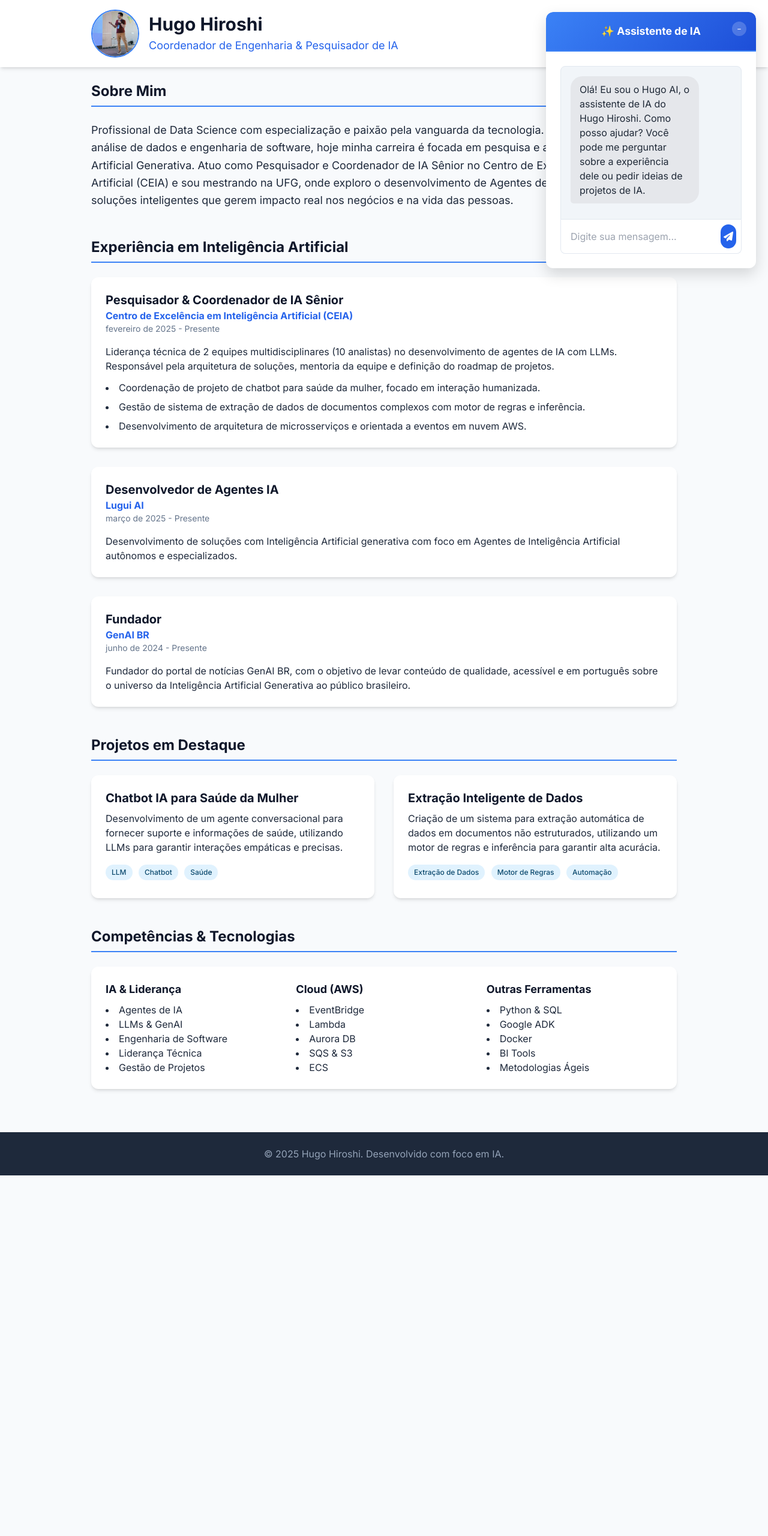
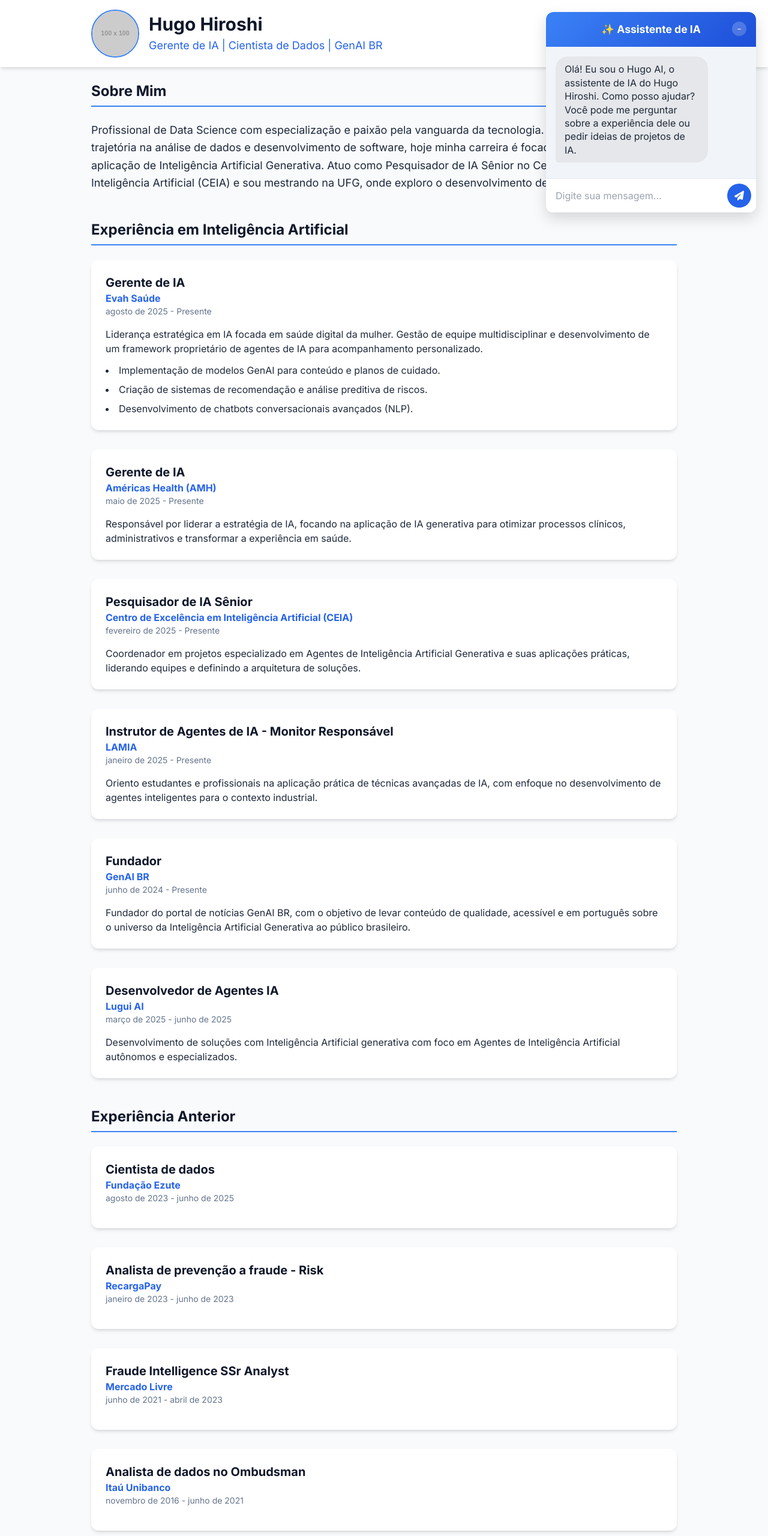
Before and after one commit to hugohiroshi92/curriculo.ai, a plain HTML site: page index.html in a window 1280 px wide. Shown: the top 2560 px of the page at 60% size. Before the commit the page ends 1959 px from the top, so only its background shows below. Drawn offline with nearby package versions, Linux system fonts and the light colour scheme; placeholder pictures from the web are drawn by us.

Commit message:
Update index.html

```diff
--- a/index.html
+++ b/index.html
@@ -3,7 +3,7 @@
 <head>
     <meta charset="UTF-8">
     <meta name="viewport" content="width=device-width, initial-scale=1.0">
-    <title>Hugo Hiroshi - Coordenador de Engenharia de IA</title>
+    <title>Hugo Hiroshi - Gerente de IA | Cientista de Dados</title>
     <script src="https://cdn.tailwindcss.com"></script>
     <link rel="stylesheet" href="https://cdnjs.cloudflare.com/ajax/libs/font-awesome/6.4.0/css/all.min.css">
     <link rel="preconnect" href="https://fonts.googleapis.com">
@@ -115,7 +115,10 @@
         }
 
         /* Responsividade para telas menores */
-        @media (max-width: 768px) {
+        @media (max-width: 1024px) {
+             main {
+                margin-right: 0 !important;
+            }
             #ai-assistant {
                 position: fixed;
                 top: auto;
@@ -124,10 +127,6 @@
                 left: 20px;
                 width: auto;
                 max-height: 400px;
-            }
-
-            main {
-                margin-right: 0 !important;
             }
         }
 
@@ -162,6 +161,7 @@
             padding: 10px 15px;
             border-radius: 20px;
             margin-bottom: 10px;
+            line-height: 1.4;
         }
         .user-bubble {
             background-color: #3b82f6;
@@ -202,10 +202,10 @@
         <div class="container mx-auto max-w-5xl px-6 py-4">
             <div class="flex flex-col sm:flex-row items-center justify-between">
                 <div class="flex items-center space-x-4">
-                    <img src="1749540947841.jpeg" alt="Foto de Hugo Hiroshi" class="w-16 h-16 sm:w-20 sm:h-20 rounded-full border-2 border-blue-500 object-cover">
+                    <img src="https://placehold.co/100x100/3b82f6/ffffff?text=HH" alt="Foto de Hugo Hiroshi" class="w-16 h-16 sm:w-20 sm:h-20 rounded-full border-2 border-blue-500 object-cover">
                     <div class="text-center sm:text-left">
                         <h1 class="text-2xl sm:text-3xl font-bold text-slate-900 dark:text-white">Hugo Hiroshi</h1>
-                        <p class="text-md sm:text-lg text-blue-600 dark:text-blue-400 mt-1">Coordenador de Engenharia & Pesquisador de IA</p>
+                        <p class="text-md sm:text-lg text-blue-600 dark:text-blue-400 mt-1">Gerente de IA | Cientista de Dados | GenAI BR</p>
                     </div>
                 </div>
                 <div class="flex items-center space-x-4 text-2xl mt-4 sm:mt-0">
@@ -229,51 +229,68 @@
         <section id="sobre" class="mb-12">
             <h2 class="text-2xl font-bold section-title text-slate-900 dark:text-slate-100">Sobre Mim</h2>
             <p class="text-lg leading-relaxed text-slate-800 dark:text-slate-300">
-                Profissional de Data Science com especialização e paixão pela vanguarda da tecnologia. Com sólida trajetória em análise de dados e engenharia de software, hoje minha carreira é focada em pesquisa e aplicação de Inteligência Artificial Generativa. Atuo como Pesquisador e Coordenador de IA Sênior no Centro de Excelência em Inteligência Artificial (CEIA) e sou mestrando na UFG, onde exploro o desenvolvimento de Agentes de IA. Meu objetivo é criar soluções inteligentes que gerem impacto real nos negócios e na vida das pessoas.
+                Profissional de Data Science com especialização e paixão pela vanguarda da tecnologia. Com uma sólida trajetória na análise de dados e desenvolvimento de software, hoje minha carreira é focada em pesquisa e aplicação de Inteligência Artificial Generativa. Atuo como Pesquisador de IA Sênior no Centro de Excelência em Inteligência Artificial (CEIA) e sou mestrando na UFG, onde exploro o desenvolvimento de Agentes de IA.
             </p>
         </section>
 
         <!-- Gemini AI Chat Section -->
-        <section id="ai-assistant">
-            <h2 class="text-2xl font-bold section-title text-slate-900 dark:text-slate-100">✨ Assistente de IA</h2>
+        <aside id="ai-assistant">
+            <h2 class="font-bold">✨ Assistente de IA</h2>
             <button id="chat-toggle" title="Minimizar/Expandir Chat">−</button>
-            <div class="card p-6">
-                <div id="chat-window" class="border border-slate-200 dark:border-slate-600 rounded-t-lg p-4 flex flex-col space-y-2 bg-slate-100 dark:bg-slate-800">
-                    <!-- Mensagens do chat aparecerão aqui -->
+            <div class="card p-0 sm:p-0">
+                <div id="chat-window" class="border-b border-slate-200 dark:border-slate-600 p-4 flex flex-col space-y-2 bg-slate-100 dark:bg-slate-800">
+                    <!-- Chat messages will appear here -->
                      <div class="chat-bubble ai-bubble">Olá! Eu sou o Hugo AI, o assistente de IA do Hugo Hiroshi. Como posso ajudar? Você pode me perguntar sobre a experiência dele ou pedir ideias de projetos de IA.</div>
                 </div>
-                <div class="border border-t-0 border-slate-200 dark:border-slate-600 rounded-b-lg p-2 flex items-center bg-white dark:bg-slate-900">
+                <div class="p-2 flex items-center bg-white dark:bg-slate-900">
                     <input type="text" id="chat-input" class="flex-grow bg-transparent border-none focus:ring-0 p-2 text-slate-900 dark:text-white" placeholder="Digite sua mensagem...">
                     <button id="chat-send" class="ml-2 bg-blue-600 text-white rounded-full w-10 h-10 flex items-center justify-center hover:bg-blue-700 transition-colors disabled:bg-slate-400">
                         <i class="fas fa-paper-plane"></i>
                     </button>
                 </div>
             </div>
-        </section>
+        </aside>
 
         <!-- Experience Section -->
         <section id="experiencia" class="mb-12">
             <h2 class="text-2xl font-bold section-title text-slate-900 dark:text-slate-100">Experiência em Inteligência Artificial</h2>
             <div class="space-y-8">
-                <!-- CEIA -->
+
+                <!-- Evah Saúde -->
                 <div class="card p-6">
-                    <h3 class="text-xl font-bold text-slate-900 dark:text-white">Pesquisador & Coordenador de IA Sênior</h3>
-                    <p class="font-semibold text-blue-600 dark:text-blue-400">Centro de Excelência em Inteligência Artificial (CEIA)</p>
-                    <p class="text-sm text-slate-500 dark:text-slate-400 mb-4">fevereiro de 2025 - Presente</p>
-                    <p class="mb-3 text-slate-800 dark:text-slate-300">Liderança técnica de 2 equipes multidisciplinares (10 analistas) no desenvolvimento de agentes de IA com LLMs. Responsável pela arquitetura de soluções, mentoria da equipe e definição do roadmap de projetos.</p>
+                    <h3 class="text-xl font-bold text-slate-900 dark:text-white">Gerente de IA</h3>
+                    <p class="font-semibold text-blue-600 dark:text-blue-400">Evah Saúde</p>
+                    <p class="text-sm text-slate-500 dark:text-slate-400 mb-4">agosto de 2025 - Presente</p>
+                    <p class="mb-3 text-slate-800 dark:text-slate-300">Liderança estratégica em IA focada em saúde digital da mulher. Gestão de equipe multidisciplinar e desenvolvimento de um framework proprietário de agentes de IA para acompanhamento personalizado.</p>
                     <ul class="list-disc list-inside space-y-2 text-slate-800 dark:text-slate-300">
-                        <li>Coordenação de projeto de chatbot para saúde da mulher, focado em interação humanizada.</li>
-                        <li>Gestão de sistema de extração de dados de documentos complexos com motor de regras e inferência.</li>
-                        <li>Desenvolvimento de arquitetura de microsserviços e orientada a eventos em nuvem AWS.</li>
+                        <li>Implementação de modelos GenAI para conteúdo e planos de cuidado.</li>
+                        <li>Criação de sistemas de recomendação e análise preditiva de riscos.</li>
+                        <li>Desenvolvimento de chatbots conversacionais avançados (NLP).</li>
                     </ul>
                 </div>
 
-                <!-- Lugui AI -->
+                <!-- Américas Health (AMH) -->
                 <div class="card p-6">
-                    <h3 class="text-xl font-bold text-slate-900 dark:text-white">Desenvolvedor de Agentes IA</h3>
-                    <p class="font-semibold text-blue-600 dark:text-blue-400">Lugui AI</p>
-                    <p class="text-sm text-slate-500 dark:text-slate-400 mb-4">março de 2025 - Presente</p>
-                    <p class="text-slate-800 dark:text-slate-300">Desenvolvimento de soluções com Inteligência Artificial generativa com foco em Agentes de Inteligência Artificial autônomos e especializados.</p>
+                    <h3 class="text-xl font-bold text-slate-900 dark:text-white">Gerente de IA</h3>
+                    <p class="font-semibold text-blue-600 dark:text-blue-400">Américas Health (AMH)</p>
+                    <p class="text-sm text-slate-500 dark:text-slate-400 mb-4">maio de 2025 - Presente</p>
+                    <p class="text-slate-800 dark:text-slate-300">Responsável por liderar a estratégia de IA, focando na aplicação de IA generativa para otimizar processos clínicos, administrativos e transformar a experiência em saúde.</p>
+                </div>
+
+                <!-- CEIA -->
+                <div class="card p-6">
+                    <h3 class="text-xl font-bold text-slate-900 dark:text-white">Pesquisador de IA Sênior</h3>
+                    <p class="font-semibold text-blue-600 dark:text-blue-400">Centro de Excelência em Inteligência Artificial (CEIA)</p>
+                    <p class="text-sm text-slate-500 dark:text-slate-400 mb-4">fevereiro de 2025 - Presente</p>
+                    <p class="text-slate-800 dark:text-slate-300">Coordenador em projetos especializado em Agentes de Inteligência Artificial Generativa e suas aplicações práticas, liderando equipes e definindo a arquitetura de soluções.</p>
+                </div>
+
+                <!-- LAMIA -->
+                <div class="card p-6">
+                    <h3 class="text-xl font-bold text-slate-900 dark:text-white">Instrutor de Agentes de IA - Monitor Responsável</h3>
+                    <p class="font-semibold text-blue-600 dark:text-blue-400">LAMIA</p>
+                    <p class="text-sm text-slate-500 dark:text-slate-400 mb-4">janeiro de 2025 - Presente</p>
+                    <p class="text-slate-800 dark:text-slate-300">Oriento estudantes e profissionais na aplicação prática de técnicas avançadas de IA, com enfoque no desenvolvimento de agentes inteligentes para o contexto industrial.</p>
                 </div>
 
                 <!-- GenAI BR -->
@@ -282,6 +299,41 @@
                     <p class="font-semibold text-blue-600 dark:text-blue-400">GenAI BR</p>
                     <p class="text-sm text-slate-500 dark:text-slate-400 mb-4">junho de 2024 - Presente</p>
                     <p class="text-slate-800 dark:text-slate-300">Fundador do portal de notícias GenAI BR, com o objetivo de levar conteúdo de qualidade, acessível e em português sobre o universo da Inteligência Artificial Generativa ao público brasileiro.</p>
+                </div>
+
+                 <!-- Lugui AI -->
+                <div class="card p-6">
+                    <h3 class="text-xl font-bold text-slate-900 dark:text-white">Desenvolvedor de Agentes IA</h3>
+                    <p class="font-semibold text-blue-600 dark:text-blue-400">Lugui AI</p>
+                    <p class="text-sm text-slate-500 dark:text-slate-400 mb-4">março de 2025 - junho de 2025</p>
+                    <p class="text-slate-800 dark:text-slate-300">Desenvolvimento de soluções com Inteligência Artificial generativa com foco em Agentes de Inteligência Artificial autônomos e especializados.</p>
+                </div>
+            </div>
+        </section>
+
+        <!-- Previous Experience Section -->
+        <section id="experiencia_anterior" class="mb-12">
+            <h2 class="text-2xl font-bold section-title text-slate-900 dark:text-slate-100">Experiência Anterior</h2>
+            <div class="space-y-8">
+                 <div class="card p-6">
+                    <h3 class="text-xl font-bold text-slate-900 dark:text-white">Cientista de dados</h3>
+                    <p class="font-semibold text-blue-600 dark:text-blue-400">Fundação Ezute</p>
+                    <p class="text-sm text-slate-500 dark:text-slate-400 mb-4">agosto de 2023 - junho de 2025</p>
+                </div>
+                 <div class="card p-6">
+                    <h3 class="text-xl font-bold text-slate-900 dark:text-white">Analista de prevenção a fraude - Risk</h3>
+                    <p class="font-semibold text-blue-600 dark:text-blue-400">RecargaPay</p>
+                    <p class="text-sm text-slate-500 dark:text-slate-400 mb-4">janeiro de 2023 - junho de 2023</p>
+                </div>
+                <div class="card p-6">
+                    <h3 class="text-xl font-bold text-slate-900 dark:text-white">Fraude Intelligence SSr Analyst</h3>
+                    <p class="font-semibold text-blue-600 dark:text-blue-400">Mercado Livre</p>
+                    <p class="text-sm text-slate-500 dark:text-slate-400 mb-4">junho de 2021 - abril de 2023</p>
+                </div>
+                <div class="card p-6">
+                    <h3 class="text-xl font-bold text-slate-900 dark:text-white">Analista de dados no Ombudsman</h3>
+                    <p class="font-semibold text-blue-600 dark:text-blue-400">Itaú Unibanco</p>
+                    <p class="text-sm text-slate-500 dark:text-slate-400 mb-4">novembro de 2016 - junho de 2021</p>
                 </div>
             </div>
         </section>
@@ -297,6 +349,7 @@
                         <span class="tag">LLM</span>
                         <span class="tag">Chatbot</span>
                         <span class="tag">Saúde</span>
+                        <span class="tag">GenAI</span>
                     </div>
                 </div>
                 <div class="card p-6">
@@ -312,7 +365,7 @@
         </section>
 
         <!-- Skills Section -->
-        <section id="competencias">
+        <section id="competencias" class="mb-12">
             <h2 class="text-2xl font-bold section-title text-slate-900 dark:text-slate-100">Competências & Tecnologias</h2>
             <div class="card p-6">
                 <div class="grid grid-cols-1 sm:grid-cols-2 md:grid-cols-3 gap-6">
@@ -329,11 +382,10 @@
                     <div>
                         <h4 class="font-bold text-lg mb-2 text-slate-900 dark:text-white">Cloud (AWS)</h4>
                         <ul class="list-disc list-inside text-slate-800 dark:text-slate-300">
-                            <li>EventBridge</li>
-                            <li>Lambda</li>
-                            <li>Aurora DB</li>
-                            <li>SQS & S3</li>
-                            <li>ECS</li>
+                            <li>EventBridge & Lambda</li>
+                            <li>Aurora DB & S3</li>
+                            <li>SQS & ECS</li>
+                            <li>Arquitetura de Microsserviços</li>
                         </ul>
                     </div>
                     <div>
@@ -349,6 +401,26 @@
                 </div>
             </div>
         </section>
+
+         <!-- Education Section -->
+        <section id="formacao" class="mb-12">
+            <h2 class="text-2xl font-bold section-title text-slate-900 dark:text-slate-100">Formação Acadêmica</h2>
+            <div class="card p-6">
+                 <div class="space-y-4">
+                     <div>
+                        <h3 class="text-lg font-bold text-slate-900 dark:text-white">MBA em Data Science e Analytics</h3>
+                        <p class="font-semibold text-blue-600 dark:text-blue-400">MBA USP/Esalq</p>
+                        <p class="text-sm text-slate-500 dark:text-slate-400">abril de 2023 - janeiro de 2025</p>
+                    </div>
+                     <div>
+                        <h3 class="text-lg font-bold text-slate-900 dark:text-white">Big Data</h3>
+                        <p class="font-semibold text-blue-600 dark:text-blue-400">Laureate International Universities</p>
+                        <p class="text-sm text-slate-500 dark:text-slate-400">2019 - 2021</p>
+                    </div>
+                 </div>
+            </div>
+        </section>
+
     </main>
 
     <!-- Footer -->
@@ -394,9 +466,6 @@
 
         const systemPrompt = `You are Hugo AI, the professional AI assistant of Hugo Hiroshi. You are an expert in Generative AI, LLM Agents, AWS (EventBridge, Lambda, Aurora DB, SQS, S3, ECS), Python, SQL, and project leadership. You have all the information from Hugo's resume. Your goal is to answer questions in Portuguese about Hugo's experience, skills, and projects. You can also generate innovative AI project ideas in Portuguese if a user asks for one related to a specific industry. Be professional, helpful, and insightful. Base your answers on the provided resume. If you don't know something, state that you'd need to check with the 'human' Hugo. Here is the resume information to base your answers on: ${resumeText}`;
 
-        chatHistory.push({ role: "system", parts: [{ text: systemPrompt }] });
-
-
         async function sendMessage() {
             const userMessage = chatInput.value.trim();
             if (!userMessage) return;
@@ -414,21 +483,15 @@
 
             try {
                 // Configuração da chamada para a API do Gemini
-                const apiKey = "GEMINI_API_KEY_PLACEHOLDER"; // A chave será injetada pelo GitHub Actions
-                const apiUrl = `https://generativelanguage.googleapis.com/v1beta/models/gemini-2.5-flash-preview-05-20:generateContent?key=${apiKey}`;
+                const apiKey = "";
+                const apiUrl = `https://generativelanguage.googleapis.com/v1beta/models/gemini-2.5-flash-preview-09-2025:generateContent?key=${apiKey}`;
 
                 const payload = {
-                    contents: chatHistory.map(item => ({
-                        role: item.role === 'system' ? 'user' : item.role, // API não tem role 'system', então mapeamos para 'user' no primeiro turno
-                        parts: item.parts
-                    }))
+                    contents: chatHistory,
+                    systemInstruction: {
+                        parts: [{ text: systemPrompt }]
+                    },
                 };
-
-                // Remove a role 'system' após o primeiro turno, se necessário, ou mantém a lógica de mapeamento
-                if (payload.contents[0].role === 'user' && chatHistory[0].role === 'system') {
-                    payload.contents[0].parts.unshift({text: systemPrompt});
-                }
-
 
                 const response = await fetch(apiUrl, {
                     method: 'POST',
@@ -469,7 +532,13 @@
         function appendMessage(message, sender) {
             const bubble = document.createElement('div');
             bubble.className = `chat-bubble ${sender === 'user' ? 'user-bubble' : 'ai-bubble'}`;
-            bubble.textContent = message;
+            // Simple markdown to HTML conversion for bold and lists
+            let formattedMessage = message.replace(/\*\*(.*?)\*\*/g, '<strong>$1</strong>');
+            formattedMessage = formattedMessage.replace(/^\* (.*$)/gm, '<ul><li>$1</li></ul>');
+            formattedMessage = formattedMessage.replace(/<\/ul>\n<ul>/g, '');
+
+
+            bubble.innerHTML = formattedMessage;
             chatWindow.appendChild(bubble);
             chatWindow.scrollTop = chatWindow.scrollHeight; // Auto-scroll
         }
@@ -503,7 +572,7 @@
 
         chatToggle.addEventListener('click', () => {
             aiAssistant.classList.toggle('minimized');
-            chatToggle.textContent = aiAssistant.classList.contains('minimized') ? '+' : '−';
+            chatToggle.textContent = aiAssistant.classList.contains('minimized') ? '＋' : '−';
         });
 
     </script>
```
